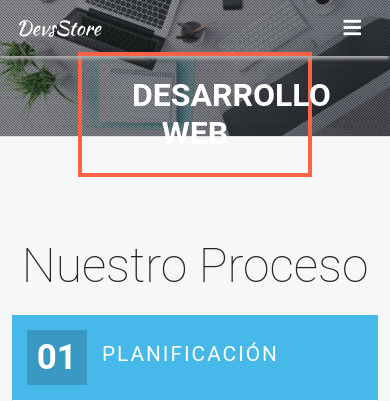
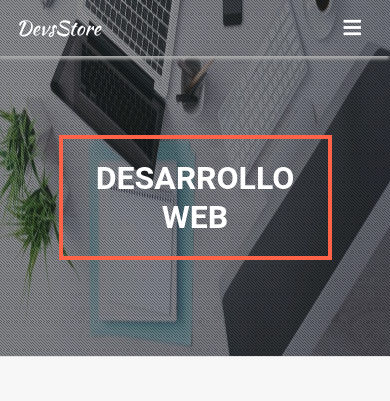
Before and after one commit to DevsStore/DevsStore, a PHP site: page /desarrollo_web.php in a window 390 px wide. Shown: the top 401 px of the page. Run offline with PHP 8.4, Linux system fonts and the light colour scheme; some libraries are stand-ins or nearby versions.

Commit message:
modificando estilos

```diff
--- a/contacto.php
+++ b/contacto.php
@@ -20,7 +20,7 @@
         <div class="pattern"></div>
         <img src="img/h_contacto.jpg" class="img-fluid" alt="Responsive image">
         <div class="contenido">
-            <h1 class="text-center"><span>¿Listo para comenzar? Contactános</span></h1>
+            <h1 class="text-center">¿Listo para comenzar? Contactános</h1>
         </div>
     </section>
     <div class="informacion">
--- a/css/main.css
+++ b/css/main.css
@@ -74,6 +74,18 @@ body {
         position: relative;
         display: flex;
         margin: auto;
+    }
+}
+@media (max-width: 768px) {
+    .destacada{
+        position: relative;
+        min-height: 356px !important;
+        height: 356px !important;
+    }
+    .destacada img{
+        position: relative;
+        min-height: 356px !important;
+        height: 356px !important;
     }
 }
 
@@ -255,10 +267,11 @@ footer p {
 
 
 /*DESTACADA*/
+.destacada{
+    position: relative;
 
-section.destacada {
-    position: relative;
 }
+
 
 section.destacada .contenido {
     top: 38%;
@@ -269,14 +282,16 @@ section.destacada .contenido {
 }
 
 section.destacada .contenido h1 {
-    padding: 20px 50px;
+    padding: 20px;
     border: 4px solid tomato;
     color: #fff;
     font-size: 2em;
     font-weight: bold;
     text-transform: uppercase;
     margin: 0 auto;
-    width: 60%;
+    text-align: center !important;
+    width: 70%;
+
 }
 
 
--- a/desarrollo_web.php
+++ b/desarrollo_web.php
@@ -17,9 +17,9 @@
 
     <section class="destacada">
         <div class="pattern"></div>
-        <img src="img/web1.jpg" class="img-fluid" alt="Responsive image">
+        <img src="img/web1.jpg" class="img-fluid">
         <div class="contenido">
-            <h1 class="text-center"><span>Desarrollo Web</span></h1>
+            <h1 class="text-center">Desarrollo Web</h1>
         </div>
     </section>
 
--- a/nosotros.php
+++ b/nosotros.php
@@ -20,7 +20,7 @@
         <div class="pattern"></div>
         <img src="img/blx-d-p15.jpg" class="img-fluid" alt="Responsive image">
         <div class="contenido">
-            <h1 class="text-center"><span>Somos Creatívos</span></h1>
+            <h1 class="text-center">Somos Creatívos</h1>
         </div>
     </section>
     <div class="container" style="margin-top:2rem;margin-bottom:2rem;">
```
